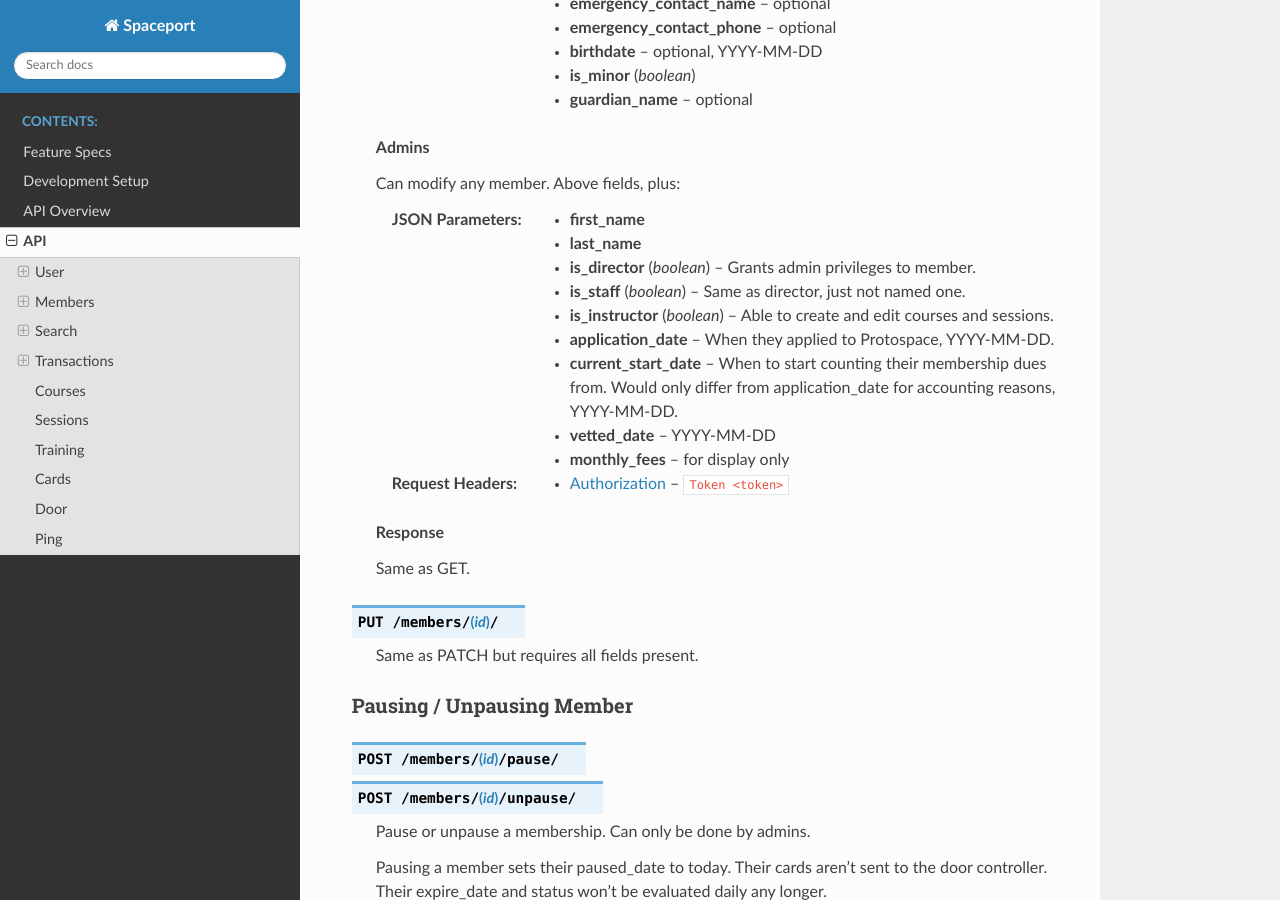
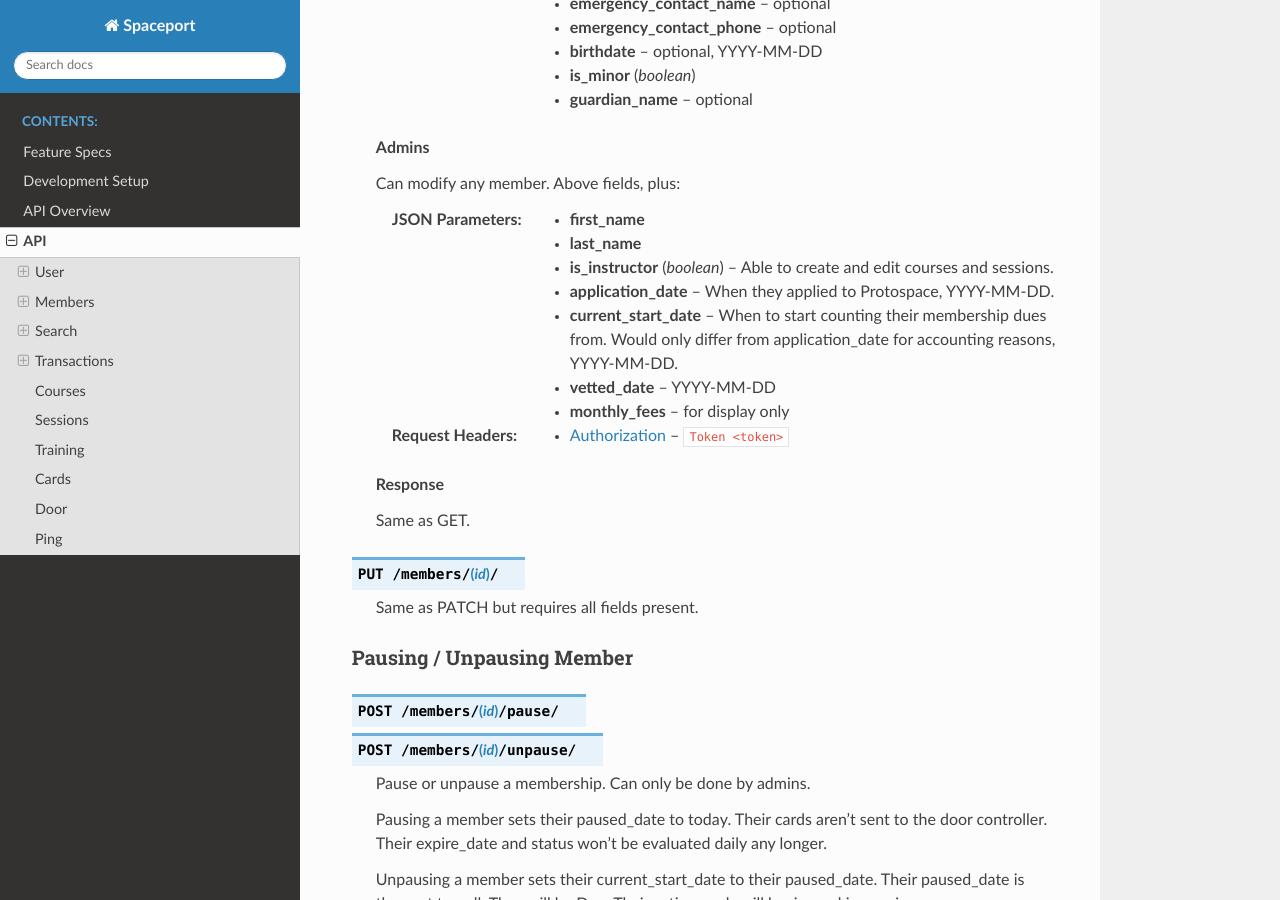
Before and after one commit to Protospace/spaceport, a Sphinx documentation site: the page built from apiserver/docs/source/api.rst, in a window 1280 px wide and 900 px high, scrolled down 6137 px. Built offline with Sphinx 7.4.7 and the Read the Docs theme 2.0.0, drawn with Linux system fonts in a browser that asks for light colours.

Commit message:
Undocument ability to set directors and staff

```diff
--- a/apiserver/docs/source/api.rst
+++ b/apiserver/docs/source/api.rst
@@ -305,8 +305,6 @@ Edit Member Details
 
     :json first_name:
     :json last_name:
-    :json boolean is_director: Grants admin privileges to member.
-    :json boolean is_staff: Same as director, just not named one.
     :json boolean is_instructor: Able to create and edit courses and sessions.
     :json application_date: When they applied to Protospace, YYYY-MM-DD.
     :json current_start_date: When to start counting their membership dues from.
```
